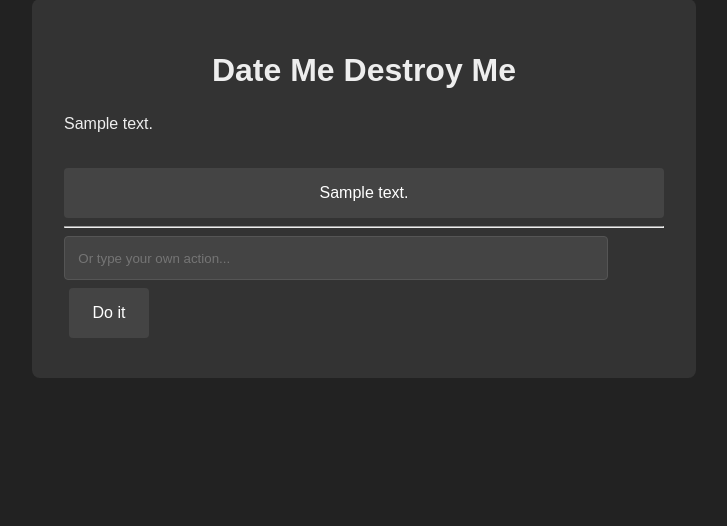
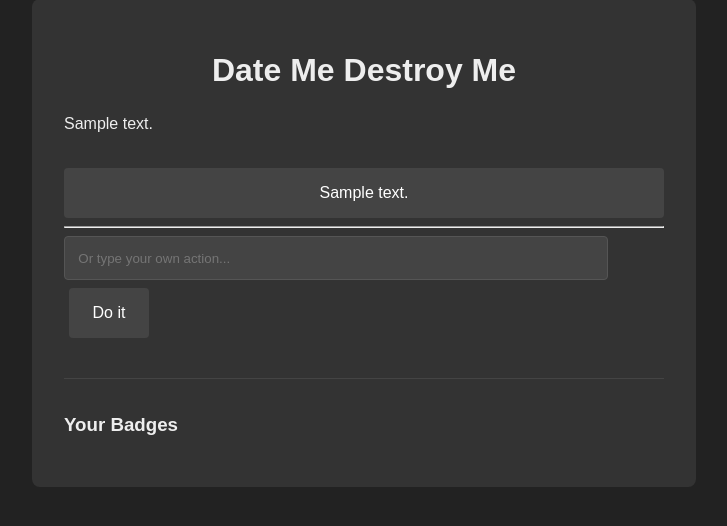
Before and after one commit to Yang-YZ/dmdm, a Flask app: template templates/index.html in a window 1280 px wide. Shown: the part 41-567 px from the top of the page, without its empty margins (276-1003 px from the left). Run offline with Flask 3, Linux system fonts and the light colour scheme; the template is opened without the code that fills it: most values are stand-ins (such as "Sample title", 1, 10 or a date in 2020).

Commit message:
add badges as rewards (#3)
Co-authored-by: Yang Zheng <yangzhen@microsoft.com>

```diff
--- a/app.py
+++ b/app.py
@@ -25,11 +25,13 @@ The player's character profile is:
 Your task is to:
 1.  Write the story from a second-person point of view (e.g., "You walk into the room," not "{character['alias']} walks into the room.").
 2.  Continue the story based on the player's most recent choice and the story so far.
-3.  Create engaging, realistic dialogue and situations.
-4.  Provide 2-3 meaningful choices for the player. Make each choice feel impactful and lead to character development.
-5.  Build suspense and drama that can lead to disastrous endings for the protagonist. When this happens, provide a final text and set "is_end" to true.
-6.  Keep the story text for each response concise, around 1-2 paragraphs.
-7.  The entire response MUST be in {language}.
+3.  Provide 2-3 meaningful choices for the player. Make each choice feel impactful and lead to character development.
+4.  **Badge System**: If the player's choice is particularly kind, helpful, or avoids a conflict, reward them. Set "badge_earned" to a descriptive name (e.g., "Peacemaker", "Good Samaritan"). Otherwise, set "badge_earned" to null.
+5.  **Winning Condition**: If the player has earned 3 or more badges, steer the narrative towards a positive "good ending" where they find a healthy, happy relationship. Set "is_end" to true and provide a final, happy text.
+6.  **Losing Condition**: If the player makes poor choices, steer the narrative toward heartbreak or tragedy. Set "is_end" to true and provide a final, tragic text.
+7.  Build suspense and drama that can lead to disastrous endings for the protagonist. When this happens, provide a final text and set "is_end" to true.
+8.  Keep the story text for each response concise, around 1-2 paragraphs.
+9.  The entire response MUST be in {language}.
 
 Format your response as a single, valid JSON object:
 {{
@@ -39,7 +41,8 @@ Format your response as a single, valid JSON object:
         {{"text": "Choice 2 description"}},
         {{"text": "Choice 3 description"}}
     ],
-    "is_end": false
+    "is_end": false,
+    "badge_earned": "Name of the badge or null"
 }}
 """
     user_prompt = f"""
@@ -87,6 +90,14 @@ def game():
 
         segment = generate_story_content(session['character'], "\n".join(session['story_context']), player_choice_text, session.get('language', 'English'))
 
+        # Check for and process a new badge
+        badge = segment.get('badge_earned')
+        if badge and badge not in session['badges']:
+            session['badges'].append(badge)
+
+        # Include all earned badges in the response to the frontend
+        segment['all_badges'] = session['badges']
+
         session['current_segment'] = segment
         session['story_context'].append(f"AI response: '{segment['text']}'")
 
@@ -106,6 +117,7 @@ def game():
         }
         session['language'] = request.form.get('language', 'English')
         session['story_context'] = [f"Your name is {session['character']['alias']}, you are a {session['character']['age']}-year-old {session['character']['role']}, and your adventure is beginning."]
+        session['badges'] = [] # Initialize empty list for badges
 
         segment = generate_story_content(session['character'], session['story_context'][0], "start_game", session['language'])
 
--- a/templates/index.html
+++ b/templates/index.html
@@ -15,11 +15,17 @@
         .loading { text-align: center; color: #888; font-style: italic; display: none; margin-top: 1em; }
         #custom-choice-input { width: calc(100% - 85px); padding: 1em; background: #444; color: #fff; border: 1px solid #555; border-radius: 4px; }
         #custom-choice-btn { width: 80px; margin-left: 5px; display: inline-block; vertical-align: top; }
+
+        /* New styles for badges */
+        #badge-container { margin-top: 2em; padding-top: 1em; border-top: 1px solid #444; }
+        .badge { display: inline-block; background: #cda434; color: #222; padding: 5px 10px; margin: 5px; border-radius: 15px; font-size: 0.9em; }
+        #badge-notification { text-align: center; color: #cda434; font-weight: bold; display: none; margin-bottom: 1em; }
     </style>
 </head>
 <body>
     <div class="container">
         <h1>Date Me Destroy Me</h1>
+        <div id="badge-notification"></div>
         <div id="story-text-container" class="story-text">{{ segment['text'] }}</div>
         <div id="choices-container">
             {% if not segment.get('is_end') %}
@@ -40,6 +46,12 @@
             <form method="get" action="/restart">
                 <button type="submit">Start a New Story</button>
             </form>
+        </div>
+        <div id="badge-container">
+            <h3>Your Badges</h3>
+            <div id="badge-list">
+                <!-- Badges will be populated by JavaScript -->
+            </div>
         </div>
     </div>
 
@@ -79,7 +91,30 @@
             })
             .then(response => response.json())
             .then(data => {
+                // Update story text
                 document.getElementById('story-text-container').textContent = data.text;
+
+                // Show badge notification if a new one was earned
+                const badgeNotification = document.getElementById('badge-notification');
+                if (data.badge_earned) {
+                    badgeNotification.textContent = `✨ You earned the "${data.badge_earned}" badge! ✨`;
+                    badgeNotification.style.display = 'block';
+                } else {
+                    badgeNotification.style.display = 'none';
+                }
+
+                // Update the list of all badges
+                const badgeList = document.getElementById('badge-list');
+                badgeList.innerHTML = '';
+                if (data.all_badges && data.all_badges.length > 0) {
+                    data.all_badges.forEach(badge => {
+                        badgeList.innerHTML += `<span class="badge">${badge}</span>`;
+                    });
+                } else {
+                    badgeList.innerHTML = 'None yet.';
+                }
+
+                // Clear old choices and hide end container
                 choicesContainer.innerHTML = '';
                 endContainer.style.display = 'none';
 
```
